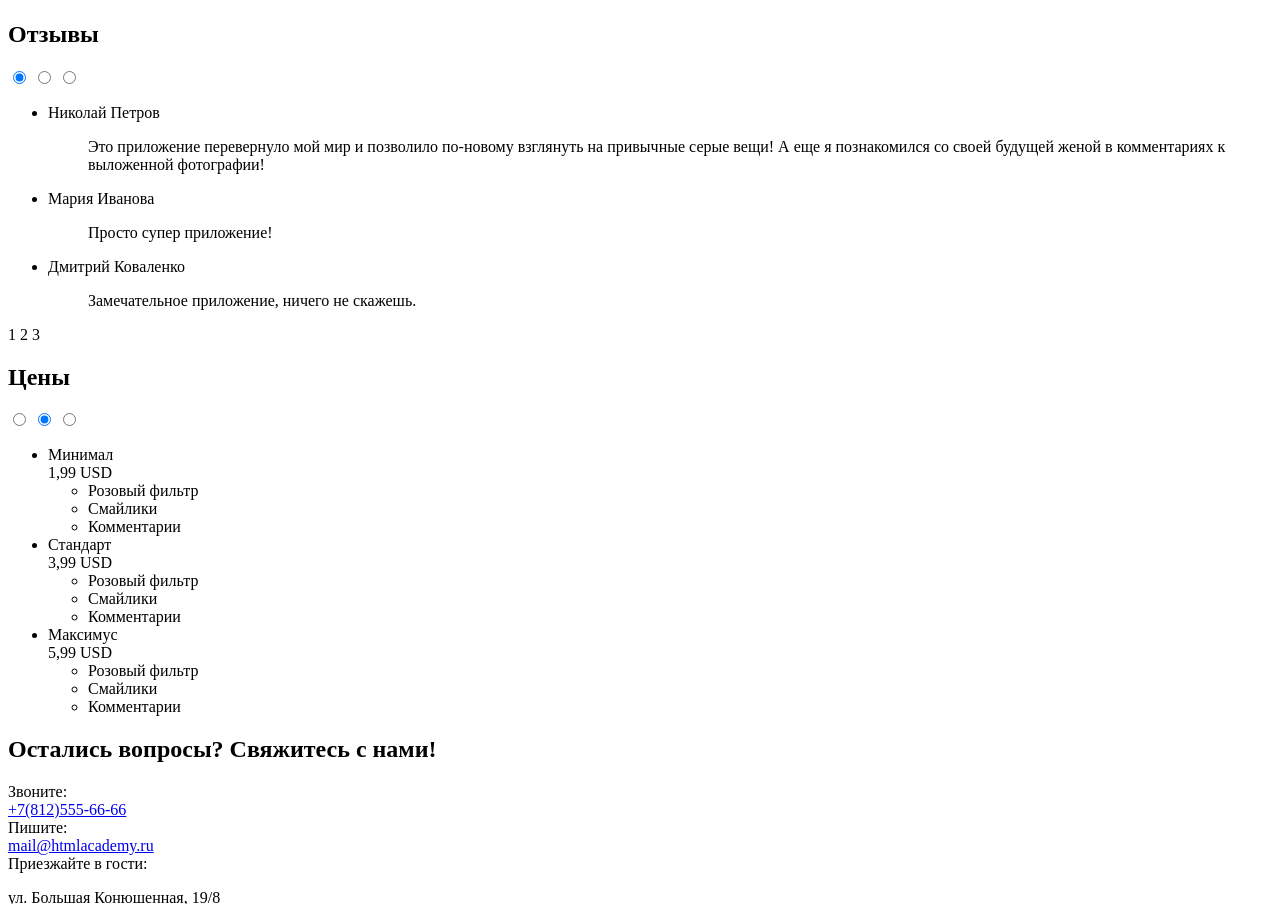
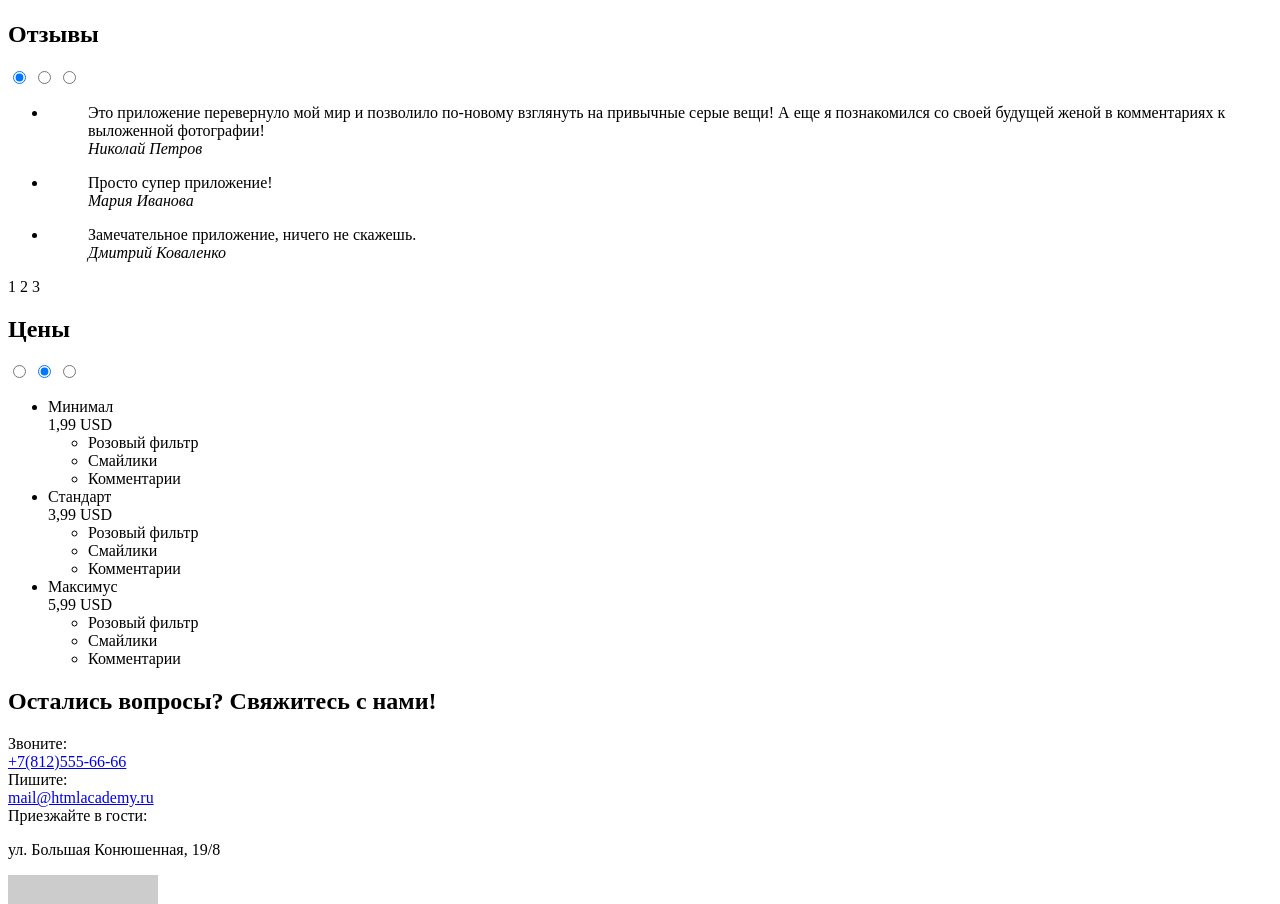
Before and after one commit to st1val/316635-pink, a website: page index.html in a window 1280 px wide. Shown: the part 952-1856 px from the top of the page. Drawn offline with Linux system fonts and the light colour scheme; placeholder pictures from the web are drawn by us.

Commit message:
Правки

```diff
--- a/index.html
+++ b/index.html
@@ -94,30 +94,35 @@
       <ul class="review__list">
 
         <li class="review__item">
-          <div class="review__author">
-            Николай Петров
-          </div>
           <blockquote>
-            Это приложение перевернуло мой мир и позволило по-новому взглянуть на привычные серые вещи! А еще я
-            познакомился со своей будущей женой в комментариях к выложенной фотографии!
+            Это приложение перевернуло мой мир и позволило по-новому взглянуть на привычные серые вещи! А еще я познакомился со своей будущей женой в комментариях к выложенной фотографии!
+            <footer>
+              <cite>
+                Николай Петров
+              </cite>
+            </footer>
           </blockquote>
         </li>
 
         <li class="review__item">
-          <div class="review__author">
-            Мария Иванова
-          </div>
           <blockquote>
             Просто супер приложение!
+            <footer>
+              <cite>
+                Мария Иванова
+              </cite>
+            </footer>
           </blockquote>
         </li>
 
         <li class="review__item">
-          <div class="review__author">
-            Дмитрий Коваленко
-          </div>
           <blockquote>
             Замечательное приложение, ничего не скажешь.
+            <footer>
+              <cite>
+                Дмитрий Коваленко
+              </cite>
+            </footer>
           </blockquote>
         </li>
 
```
